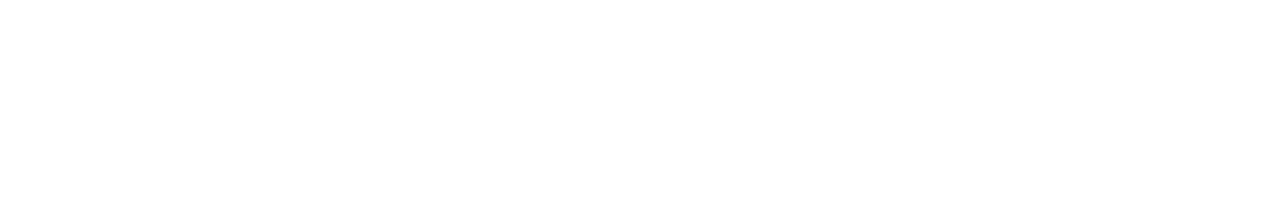
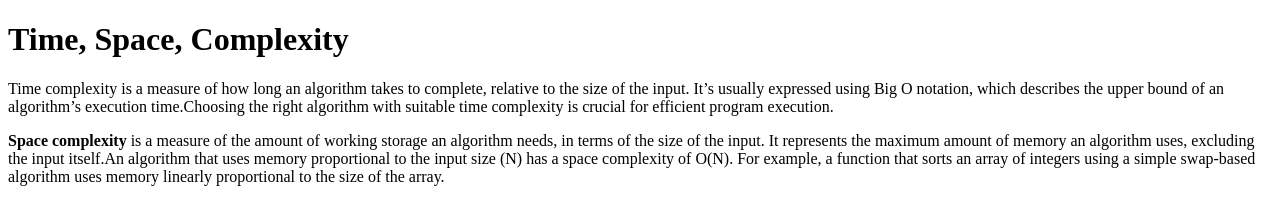
Before and after one commit to acciojob/time-and-space-complexity-Rakeshmunukuntla, a website: page main.html in a window 1280 px wide. Drawn offline with Linux system fonts and the light colour scheme.

Commit message:
created a submission

```diff
--- a/main.html
+++ b/main.html
@@ -8,6 +8,9 @@
 
 <body>
 	<!-- the entire body must be written by student -->
+	<h1>Time, Space, Complexity</h1>
+	<p>Time complexity is a measure of how long an algorithm takes to complete, relative to the size of the input. It’s usually expressed using Big O notation, which describes the upper bound of an algorithm’s execution time.Choosing the right algorithm with suitable time complexity is crucial for efficient program execution.</p>
+	<p><b>Space complexity </b>is a measure of the amount of working storage an algorithm needs, in terms of the size of the input. It represents the maximum amount of memory an algorithm uses, excluding the input itself.An algorithm that uses memory proportional to the input size (N) has a space complexity of O(N). For example, a function that sorts an array of integers using a simple swap-based algorithm uses memory linearly proportional to the size of the array.</p>
     <script type="text/javascript" src="./script.js">
 </script>
 
```
